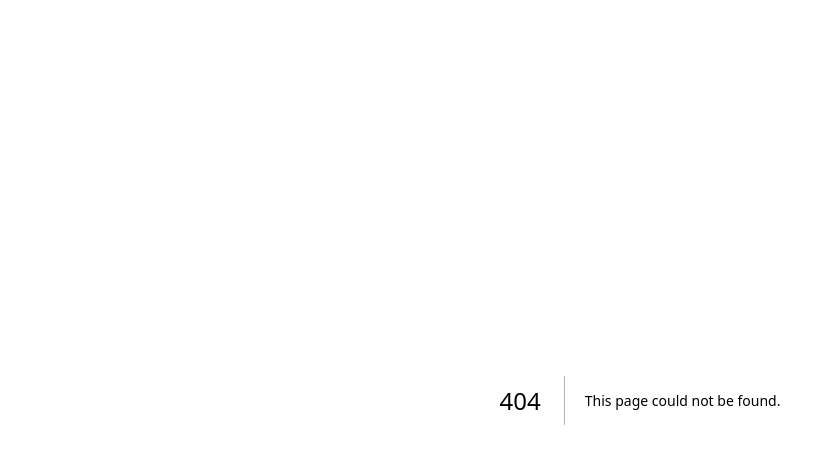
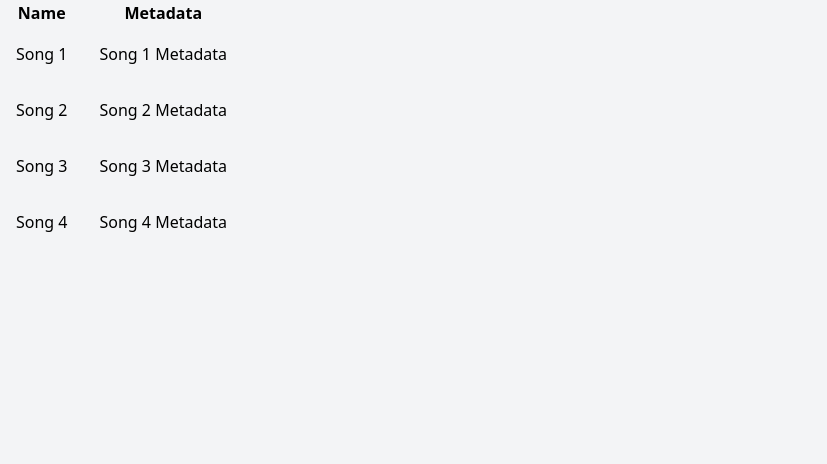
Before and after one commit to getmagic-ai/audio, a Next.js app: page /audioList in a window 1280 px wide. Before the commit this address had no page. Shown: the top 464 px of the page, without its empty margins (0-827 px from the left). Built offline with nearby package versions, Linux system fonts and the light colour scheme.

Commit message:
added the core songs page

```diff
--- /dev/null
+++ b/pages/audioList.jsx
@@ -0,0 +1,26 @@
+export default function AudioList(props) {
+  const test_audio_list = [
+    { name: "Song 1", metadata: "Song 1 Metadata" },
+    { name: "Song 2", metadata: "Song 2 Metadata" },
+    { name: "Song 3", metadata: "Song 3 Metadata" },
+    { name: "Song 4", metadata: "Song 4 Metadata" },
+  ];
+  return (
+    <table>
+      <thead>
+        <tr>
+          <th> Name </th>
+          <th> Metadata </th>
+        </tr>
+      </thead>
+      <tbody>
+        {test_audio_list.map((item) => (
+          <tr key={item.name} className="px-4 py-4">
+            <td className="px-4 py-4">{item.name}</td>
+            <td className="px-4 py-4">{item.metadata}</td>
+          </tr>
+        ))}
+      </tbody>
+    </table>
+  );
+}
```
